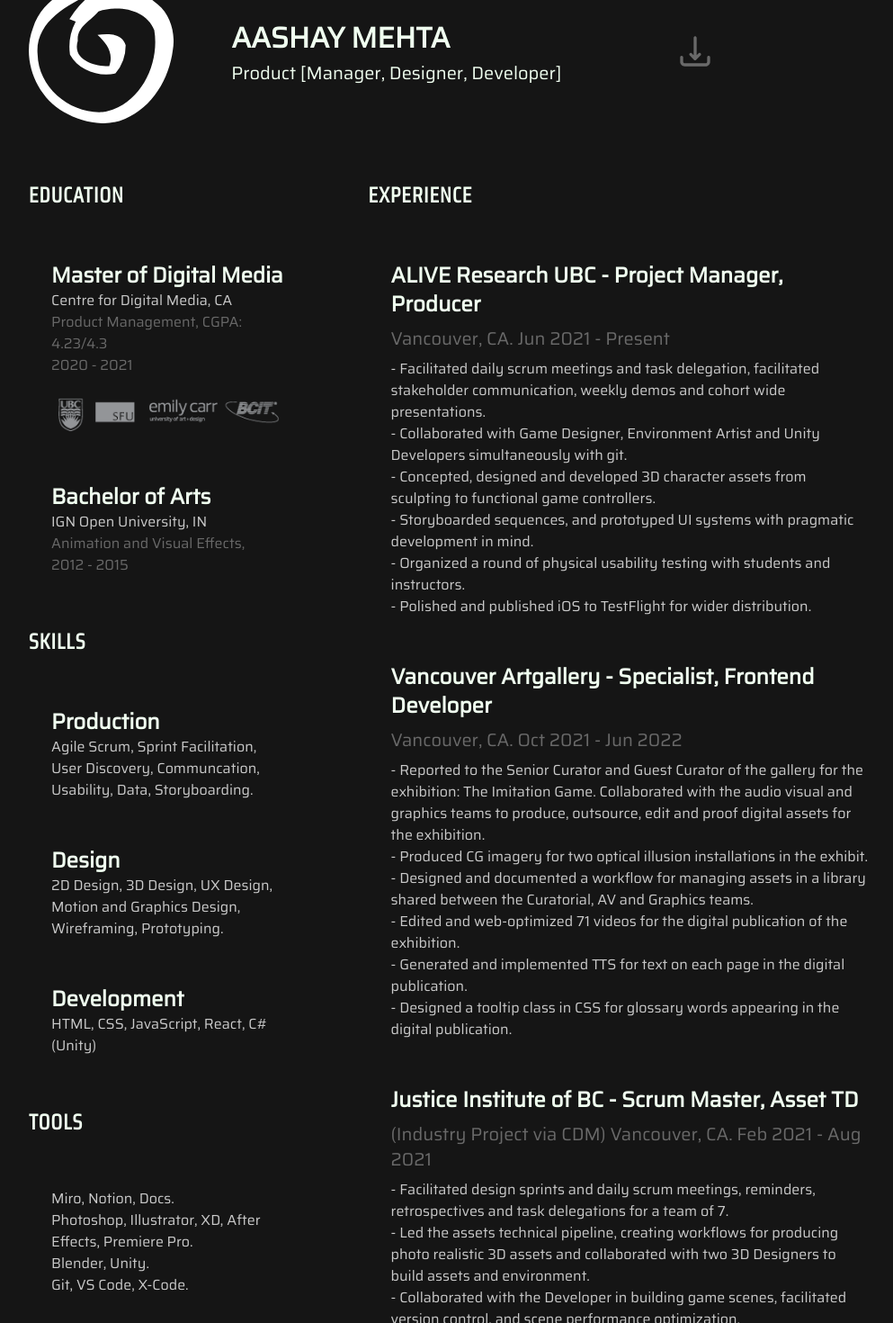
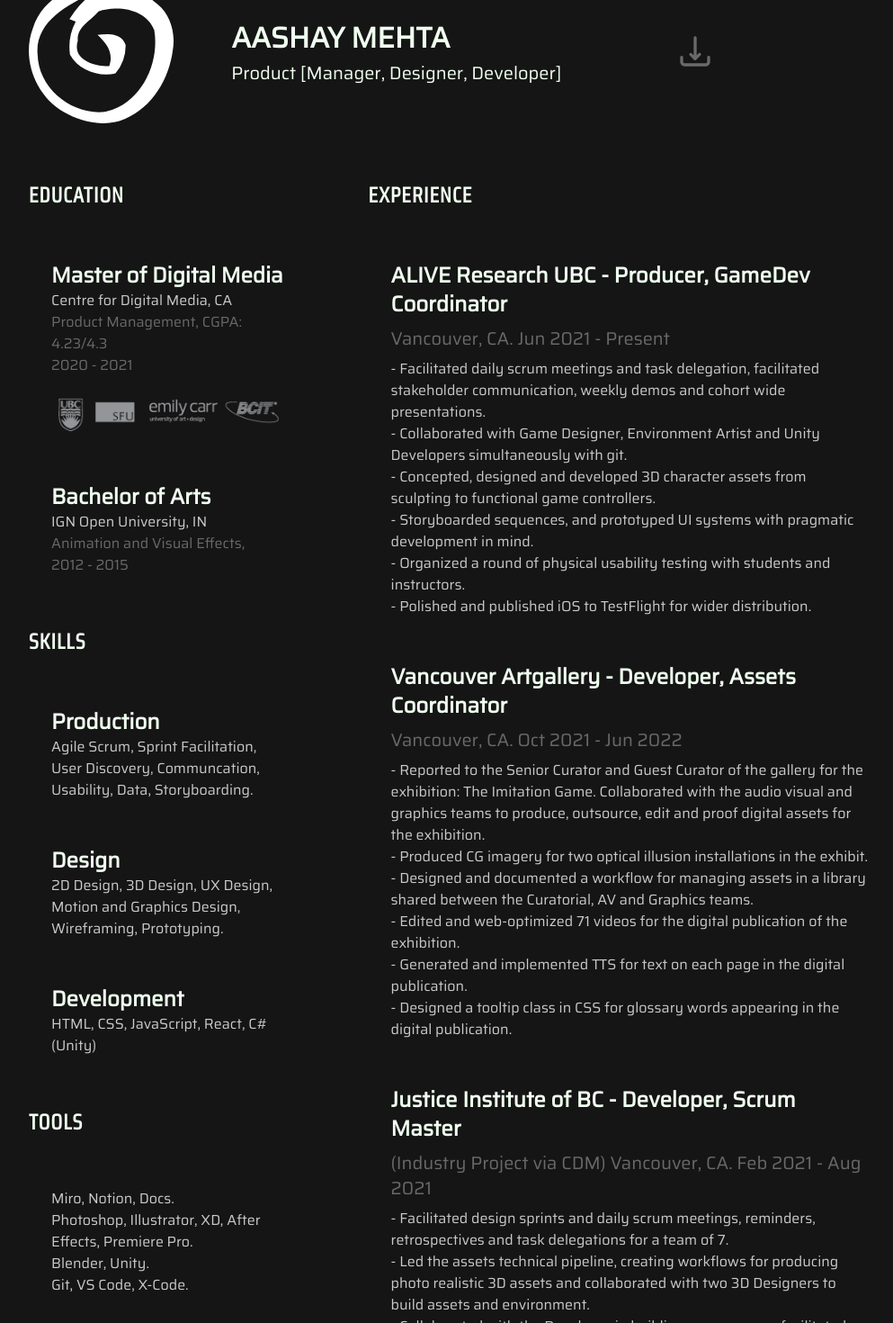
Before and after one commit to dxncrv/react-portfolio, a React (Vite) app: page / in a window 1280 px wide. Shown: the part 1599-3069 px from the top of the page at 90% size, without its empty margins (128-1121 px from the left). Built offline with nearby package versions, Linux system fonts and the light colour scheme; a web font is replaced by a local one.

Commit message:
refined resume

```diff
--- a/src/resumeData.js
+++ b/src/resumeData.js
@@ -3,7 +3,7 @@ export default [
     label: "experience",
     content: [
       {
-        h1: "ALIVE Research UBC - Project Manager, Producer",
+        h1: "ALIVE Research UBC - Producer, GameDev Coordinator",
         h2: "Vancouver, CA. Jun 2021 - Present",
         p: [
           "- Facilitated daily scrum meetings and task delegation, facilitated stakeholder communication, weekly demos and cohort wide presentations.",
@@ -15,7 +15,7 @@ export default [
         ],
       },
       {
-        h1: "Vancouver Artgallery - Specialist, Frontend Developer",
+        h1: "Vancouver Artgallery - Developer, Assets Coordinator",
         h2: "Vancouver, CA. Oct 2021 - Jun 2022",
         p: [
           "- Reported to the Senior Curator and Guest Curator of the gallery for the exhibition: The Imitation Game. Collaborated with the audio visual and graphics teams to produce, outsource, edit and proof digital assets for the exhibition.",
@@ -27,7 +27,7 @@ export default [
         ],
       },
       {
-        h1: "Justice Institute of BC - Scrum Master, Asset TD",
+        h1: "Justice Institute of BC - Developer, Scrum Master",
         h2: "(Industry Project via CDM) Vancouver, CA. Feb 2021 - Aug 2021",
         p: [
           "- Facilitated design sprints and daily scrum meetings, reminders, retrospectives and task delegations for a team of 7. ",
```
Also changed, not shown: 1 other file (tests, documents, lock files or other folders).
